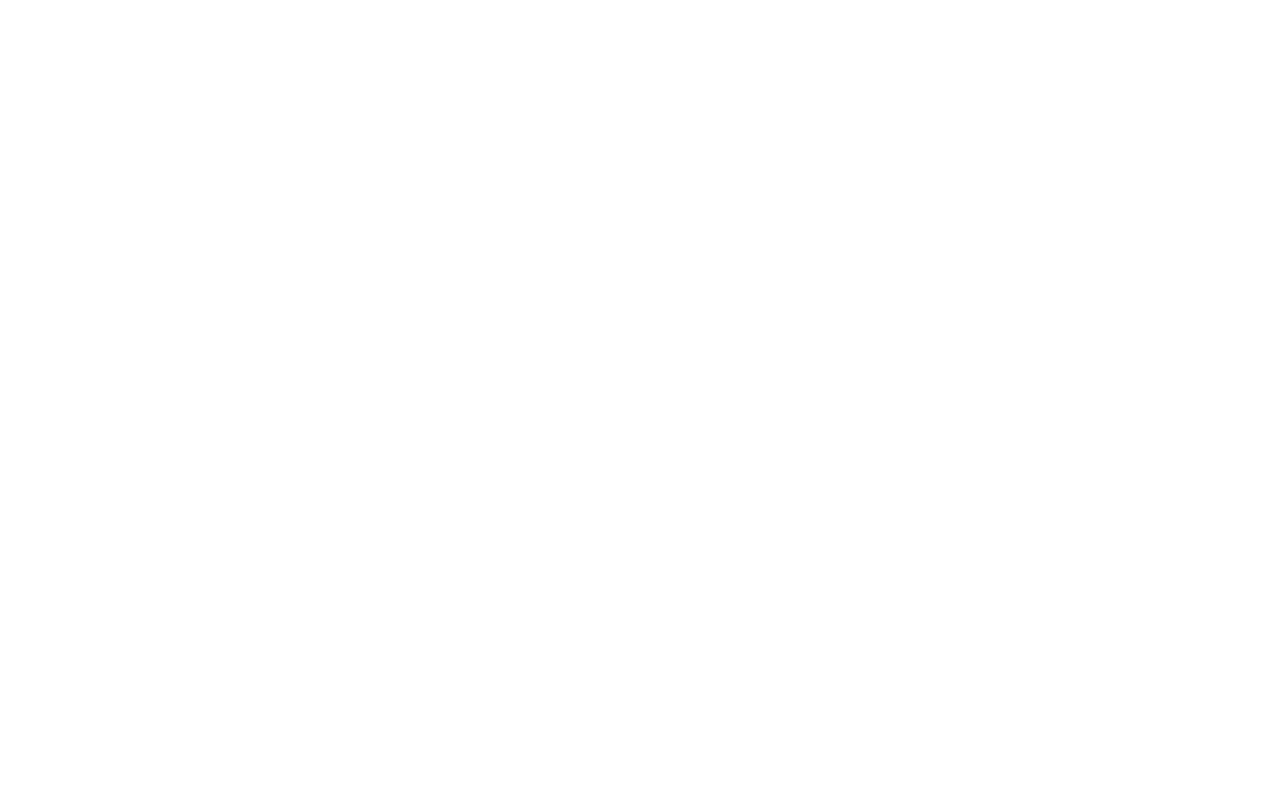
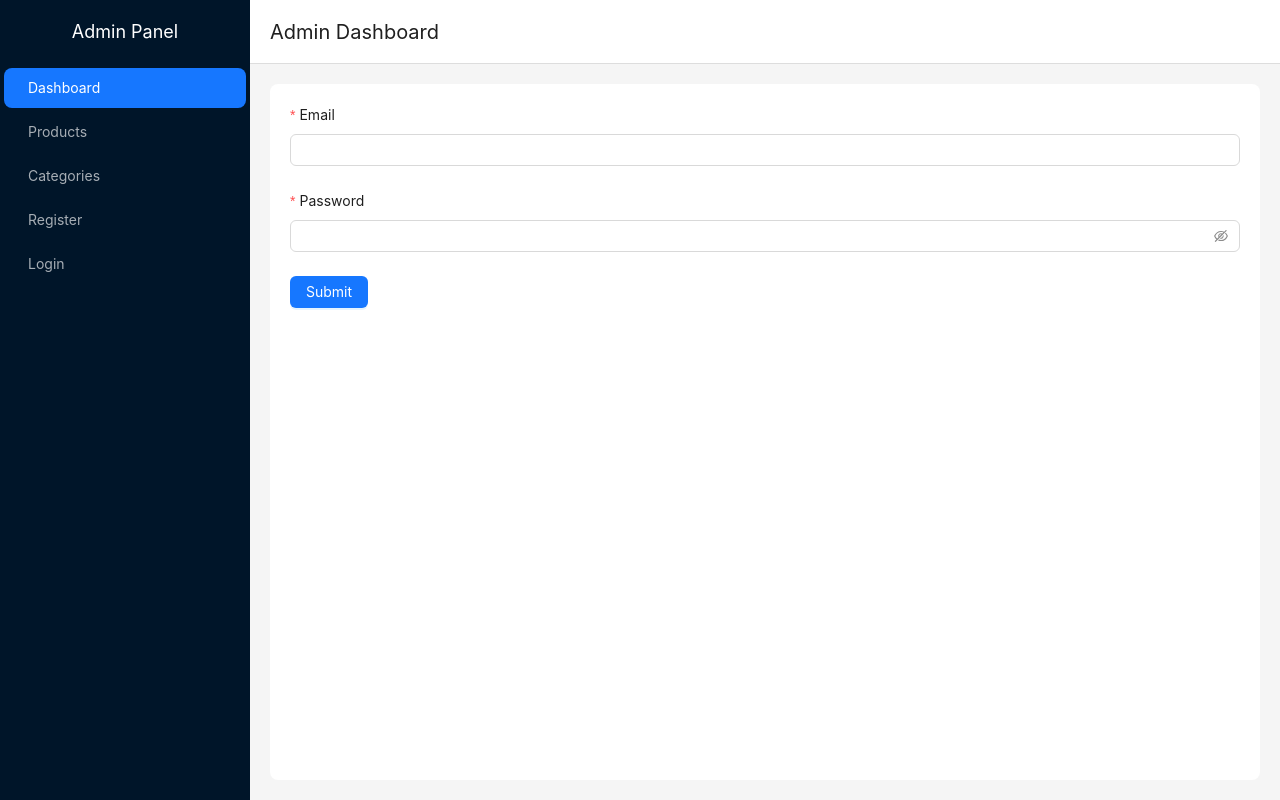
Before and after one commit to chinhnx/asm-fe2, a React (Vite) app: page /admin/login in a window 1280 px wide. Before the commit this address had no page. Built offline with nearby package versions, Linux system fonts and the light colour scheme.

Commit message:
login register ok

```diff
--- a/db.json
+++ b/db.json
@@ -26,18 +26,32 @@
     }
   ],
   "categories": [
+    [
       {
         "id": 1,
-      "name": "Điện thoại"
+        "name": "Smartphones",
+        "image": "https://example.com/iphone15.png",
+        "description": "Các dòng điện thoại thông minh cao cấp và phổ thông",
+        "createdAt": "2024-03-01T10:00:00Z",
+        "updatedAt": "2024-03-05T12:30:00Z"
       },
       {
         "id": 2,
-      "name": "Phụ kiện"
+        "name": "Laptops",
+        "image": "https://example.com/iphone15.png",
+        "description": "Laptop văn phòng, gaming, đồ họa chuyên nghiệp",
+        "createdAt": "2024-03-02T14:20:00Z",
+        "updatedAt": "2024-03-06T16:45:00Z"
       },
       {
         "id": 3,
-      "name": "Máy tính bảng"
+        "name": "Tablets",
+        "image": "https://example.com/iphone15.png",
+        "description": "Máy tính bảng các thương hiệu nổi tiếng",
+        "createdAt": "2024-03-03T09:15:00Z",
+        "updatedAt": "2024-03-07T10:00:00Z"
       }
+    ]
   ],
   "orders": [
     {
@@ -69,6 +83,11 @@
       "password": "hashed_password",
       "phone": "0987654321",
       "address": "123 Đường ABC, Hà Nội"
+    },
+    {
+      "email": "lam15081999@gmail.com",
+      "password": "$2a$10$ME971pRXRCcUBdY4lriVDOV/3cpJDcovMV7VeKxsebgc0LuZ5t.oe",
+      "id": 2
     }
   ]
 }
--- a/src/App.tsx
+++ b/src/App.tsx
@@ -1,8 +1,6 @@
-// import { useState } from 'react'
-// import reactLogo from './assets/react.svg'
-// import viteLogo from '/vite.svg'
-import './App.css'
-import { Route, Routes, useRoutes } from 'react-router-dom'
+
+// import './App.css'
+import {  useNavigate, useRoutes } from 'react-router-dom'
 import HomePage from './pages/client/HomePage'
 import ProductList from './pages/admin/product/ProductList';
 import ProductAdd from './pages/admin/product/ProductAdd';
@@ -10,15 +8,28 @@
 import CategoryList from './pages/admin/category/CategoryList';
 import CategoryAdd from './pages/admin/category/CategoryAdd';
 import CategoryEdit from './pages/admin/category/CategoryEdit';
-import Dashboard from './layout/dashboard';
+import axios from 'axios';
+import { Layout, Menu } from 'antd';
+import Sider from 'antd/es/layout/Sider';
+import { Content, Header } from 'antd/es/layout/layout';
+import "antd/dist/reset.css";
+import Register from './pages/admin/auth/Register';
+import Login from './pages/admin/auth/Login';
+import Dashboard from './pages/admin/Dashboard/Dashboard';
 
 
 function App() {
+  axios.defaults.baseURL = "http://localhost:3000";
+  const nav = useNavigate()
 
-  const element = useRoutes([
+  const routes = [
     {
       path: '/homepage',
       element: <HomePage />
+    },
+    {
+      path: '/admin',
+      element: <Dashboard />
     },
     {
       path: '/admin/product',
@@ -41,19 +52,73 @@
       element: <CategoryAdd />
     },
     {
-      path: '/admin/category-edit/:id',
-      element: <CategoryEdit />
+      path: '/admin/register',
+      element: <Register />
     },
     {
-      path: "/admin",
-      element : <Dashboard/>
-    }
+      path: '/admin/login',
+      element: <Login />
+    },
 
 
-  ])
 
-  return <div>{element}</div>;
+  ]
 
+  const element = useRoutes(routes)
+  const sidebarItems = [
+    {key: "/admin", label:"Dashboard"},
+    {key: "/admin/product", label:"Products"},
+    {key: "/admin/category", label:"Categories"},
+    {key: "/admin/register", label:"Register"},
+    {key: "/admin/login", label:"Login"},
+  ]
+
+  return (
+    <Layout style={{ minHeight: "100vh" }}>
+      <Sider width={250} style={{ background: "#001529" }}>
+        <div
+          style={{
+            height: "64px",
+            color: "white",
+            textAlign: "center",
+            lineHeight: "64px",
+            fontSize: "18px",
+          }}
+        >
+          Admin Panel
+        </div>
+        <Menu
+          theme="dark"
+          mode="inline"
+          defaultSelectedKeys={["/admin"]}
+          onClick={({ key }) => nav(key)}
+          items={sidebarItems}
+        />
+      </Sider>
+      <Layout>
+        <Header
+          style={{
+            background: "#fff",
+            padding: "0 20px",
+            fontSize: "20px",
+            borderBottom: "1px solid #ddd",
+          }}
+        >
+          Admin Dashboard
+        </Header>
+        <Content
+          style={{
+            margin: "20px",
+            padding: "20px",
+            background: "#fff",
+            borderRadius: "8px",
+          }}
+        >
+          {element}
+        </Content>
+      </Layout>
+    </Layout>
+  );
 }
 
 export default App;
--- a/src/interface/category.ts
+++ b/src/interface/category.ts
@@ -2,5 +2,10 @@
   id:string|number,
   name:string,
   image:string,
+  description: string,
+  createdAt?: string;
+  updatedAt?: string;
+
+
 }
 export type IcategoryForm = Omit<Icategory,"id">
--- a/src/layout/dashboard.tsx
+++ /dev/null
@@ -1,11 +0,0 @@
-import React from 'react'
-
-type Props = {}
-
-const Dashboard = (props: Props) => {
-  return (
-    <div>Dashboard</div>
-  )
-}
-
-export default Dashboard
--- /dev/null
+++ b/src/pages/admin/Dashboard/Dashboard.tsx
@@ -0,0 +1,38 @@
+import { ArrowDownOutlined, ArrowUpOutlined } from '@ant-design/icons'
+import { Card, Col, Row, Statistic } from 'antd'
+import React from 'react'
+
+
+
+function Dashboard(){
+  return (
+    <Row gutter={16}>
+    <Col span={12}>
+      <Card variant="borderless">
+        <Statistic
+          title="Active"
+          value={11.28}
+          precision={2}
+          valueStyle={{ color: '#3f8600' }}
+          prefix={<ArrowUpOutlined />}
+          suffix="%"
+        />
+      </Card>
+    </Col>
+    <Col span={12}>
+      <Card variant="borderless">
+        <Statistic
+          title="Idle"
+          value={9.3}
+          precision={2}
+          valueStyle={{ color: '#cf1322' }}
+          prefix={<ArrowDownOutlined />}
+          suffix="%"
+        />
+      </Card>
+    </Col>
+  </Row>
+  )
+}
+
+export default Dashboard
--- /dev/null
+++ b/src/pages/admin/auth/Login.tsx
@@ -0,0 +1,39 @@
+import { Button, Form, Input, message, notification } from "antd";
+import axios, { AxiosError } from "axios";
+
+function Login() {
+  const [form] = Form.useForm();
+  const handleSubmit = async () => {
+    try {
+      const values = await form.validateFields();
+      const { data } = await axios.post("/login", values);
+      localStorage.setItem("token", data.accessToken);
+      notification.success({ message: "Login ok" });
+    } catch (error) {
+      message.error("Login failed: " + (error as AxiosError).message);
+    }
+  };
+  return (
+    <Form form={form} onFinish={handleSubmit} layout="vertical">
+      <Form.Item
+        name="email"
+        label="Email"
+        rules={[{ required: true, type: "email" }]}
+      >
+        <Input type="email" />
+      </Form.Item>
+      <Form.Item
+        name="password"
+        label="Password"
+        rules={[{ required: true, min: 6 }]}
+      >
+        <Input.Password />
+      </Form.Item>
+      <Button type="primary" htmlType="submit">
+        Submit
+      </Button>
+    </Form>
+  );
+}
+
+export default Login;
--- /dev/null
+++ b/src/pages/admin/auth/Register.tsx
@@ -0,0 +1,38 @@
+import { Button, Form, Input, message } from "antd";
+import axios, { AxiosError } from "axios";
+
+function Register() {
+  const [form] = Form.useForm();
+  const handleSubmit = async () => {
+    try {
+      const values = await form.validateFields();
+      await axios.post("/register", values);
+      message.success("Register ok");
+    } catch (error) {
+      message.error("Register failed: " + (error as AxiosError).message);
+    }
+  };
+  return (
+    <Form form={form} onFinish={handleSubmit} layout="vertical">
+      <Form.Item
+        name="email"
+        label="Email"
+        rules={[{ required: true, type: "email" }]}
+      >
+        <Input type="email" />
+      </Form.Item>
+      <Form.Item
+        name="password"
+        label="Password"
+        rules={[{ required: true, min: 6 }]}
+      >
+        <Input.Password />
+      </Form.Item>
+      <Button type="primary" htmlType="submit">
+        Submit
+      </Button>
+    </Form>
+  );
+}
+
+export default Register;
--- a/src/pages/admin/category/CategoryList.tsx
+++ b/src/pages/admin/category/CategoryList.tsx
@@ -1,54 +1,54 @@
-import { Image, Table, Button, message, Modal } from "antd";
-import { useQuery, useMutation, useQueryClient } from "@tanstack/react-query";
+import { Button, message, Modal, Table, Image } from "antd";
+import { useMutation, useQuery, useQueryClient } from "@tanstack/react-query";
 import axios from "axios";
 import { useNavigate } from "react-router-dom";
+import { Icategory } from "../../../interface/category";
 
-function ProductList() {
-  const nav = useNavigate()
+const CategoryList = () => {
+    const nav = useNavigate();
     const queryClient = useQueryClient();
 
-
-    const getAllProduct = async () => {
-        const { data } = await axios.get("http://localhost:3000/products");
-        return data.map((product: any, index: number) => ({
-            ...product,
-            key: product.id || `product-${index}`,
+    // Fetch categories
+    const getAllCategories = async () => {
+        const { data } = await axios.get("http://localhost:3000/categories");
+        return data.map((category:any, index:number) => ({
+            ...category,
+            key: category.id || `category-${index}`,
         }));
     };
 
     const { data, isLoading } = useQuery({
-        queryKey: ["products"],
-        queryFn: getAllProduct,
+        queryKey: ["categories"], // ✅ Đúng query key
+        queryFn: getAllCategories,
     });
 
-    // Mutation xoa san pham
-    const deleteProduct = useMutation({
+    // Mutation để xóa danh mục
+    const deleteCategory = useMutation({
         mutationFn: async (id: number) => {
-            await axios.delete(`http://localhost:3000/products/${id}`);
+            await axios.delete(`http://localhost:3000/categories/${id}`);
         },
         onSuccess: () => {
-            message.success("Xoa thanh cong");
-            queryClient.invalidateQueries(["products"]);
+            message.success("Xóa thành công!");
+            // queryClient.invalidateQueries(["categories"]); // ✅ Làm mới danh sách
         },
         onError: () => {
-            message.error("Xoa that bai");
+            message.error("Xóa thất bại!");
         },
     });
 
-
-
+    // Hộp thoại xác nhận xóa
     const confirmDelete = (id: number) => {
         Modal.confirm({
             title: "Xác nhận xóa",
-          content: "Bạn có chắc chắn muốn xóa sản phẩm này?",
+            content: "Bạn có chắc chắn muốn xóa danh mục này?",
             okText: "Xóa",
             okType: "danger",
             cancelText: "Hủy",
-          onOk: () => deleteProduct.mutate(id),
+            onOk: () => deleteCategory.mutate(id),
         });
     };
 
-
+    // Cấu trúc bảng
     const columns = [
         {
             title: "Name",
@@ -63,33 +63,37 @@
             render: (image: string) => <Image src={image} width={100} />,
         },
         {
-            title: "Brand",
-            dataIndex: "brand",
-            key: "brand",
+            title: "Description",
+            dataIndex: "description",
+            key: "description",
         },
         {
-            title: "Stock",
-            dataIndex: "stock",
-            key: "stock",
+            title: "CreatAt",
+            dataIndex: "createdAt",
+            key: "createdAt",
         },
         {
-            title: "Sold",
-            dataIndex: "sold",
-            key: "sold",
+            title: "UpdateAt",
+            dataIndex: "updatedAt",
+            key: "updatedAt",
         },
-        {
-            title: "Price",
-            dataIndex: "price",
-            key: "price",
-        },
+
         {
             title: "Action",
             dataIndex: "",
-            key: "x",
+            key: "action",
             render: (record: any) => (
-                <Button type="primary" danger onClick={() => confirmDelete(record.id)}>
+                <>
+                    <Button
+                        type="link"
+                        onClick={() => nav(`/admin/category-edit/${record.id}`)}
+                    >
+                        Edit
+                    </Button>
+                    <Button type="link" danger onClick={() => confirmDelete(record.id)}>
                         Delete
                     </Button>
+                </>
             ),
         },
     ];
@@ -98,14 +102,14 @@
         <div>
             <Button
                 type="primary"
-        style={{ marginBottom: 16 }}
-        onClick={() => nav("/admin/product-add")}
+                style={{ marginBottom: 16 , backgroundColor: "green", borderColor: "green", color: "white"}}
+                onClick={() => nav("/admin/category-add")}
             >
-        Add Bubble Tea
+                Add Category
             </Button>
-        <Table dataSource={data} columns={columns} loading={isLoading} />;
+            <Table dataSource={data} columns={columns} loading={isLoading} />
         </div>
-    )
-}
+    );
+};
 
-export default ProductList;
+export default CategoryList;
--- a/src/pages/admin/product/ProductList.tsx
+++ b/src/pages/admin/product/ProductList.tsx
@@ -97,11 +97,10 @@
     return (
       <div>
          <Button
-        type="primary"
-        style={{ marginBottom: 16 }}
+        style={{ marginBottom: 16 , backgroundColor: "green", borderColor: "green", color: "white"}}
         onClick={() => nav("/admin/product-add")}
       >
-        Add Bubble Tea
+        Them san pham
       </Button>
         <Table dataSource={data} columns={columns} loading={isLoading} />;
       </div>
```
Also changed, not shown: src/pages/admin/auth/Customer.tsx (deleted, +0 -11 lines). Lines whose indentation alone changed are shown as unchanged.
